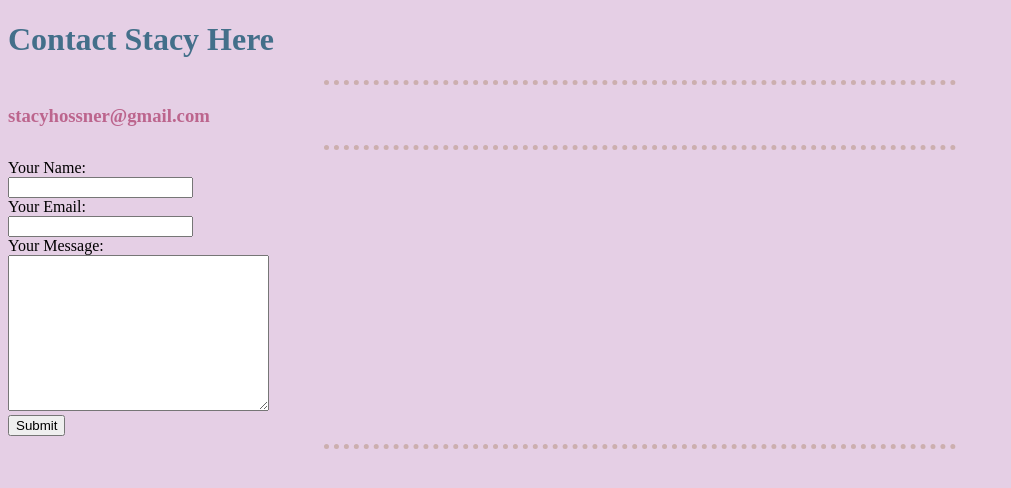
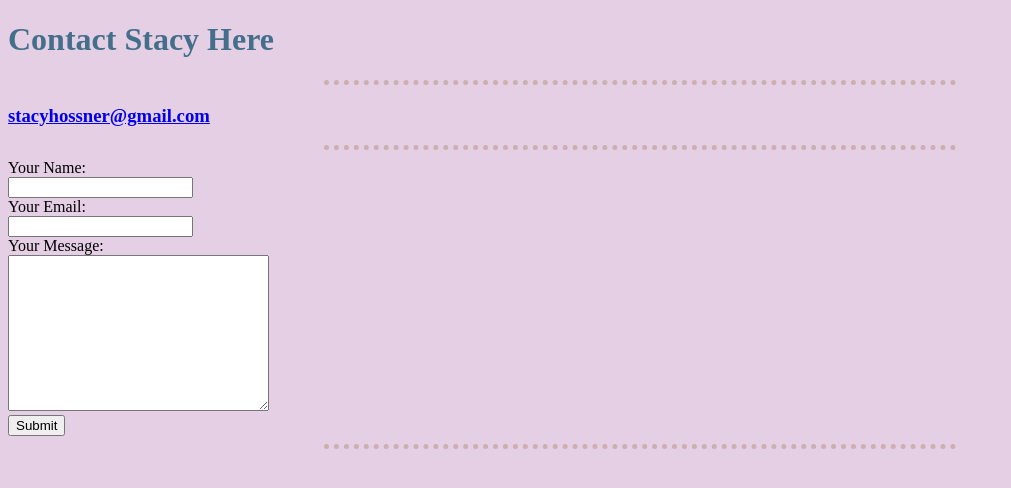
Before and after one commit to stacyhoss/cv, a plain HTML site: page mycontact.html in a window 1280 px wide. Shown: the whole page, without its empty margins (0-1011 px from the left). Drawn offline with Linux system fonts and the light colour scheme.

Commit message:
Update mycontact.html

```diff
--- a/mycontact.html
+++ b/mycontact.html
@@ -10,7 +10,7 @@
 <body>
   <h1>Contact Stacy Here</h1>
   <hr>
-  <h3>stacyhossner@gmail.com</h3>
+  <h3><a href = "mailto: abc@example.com">stacyhossner@gmail.com</a></h3>
   <hr>
   <form action="mailto:stacyhossner@gmail.com" method="post" enctype="text/plain">
     <label>Your Name:</label><br>
```
